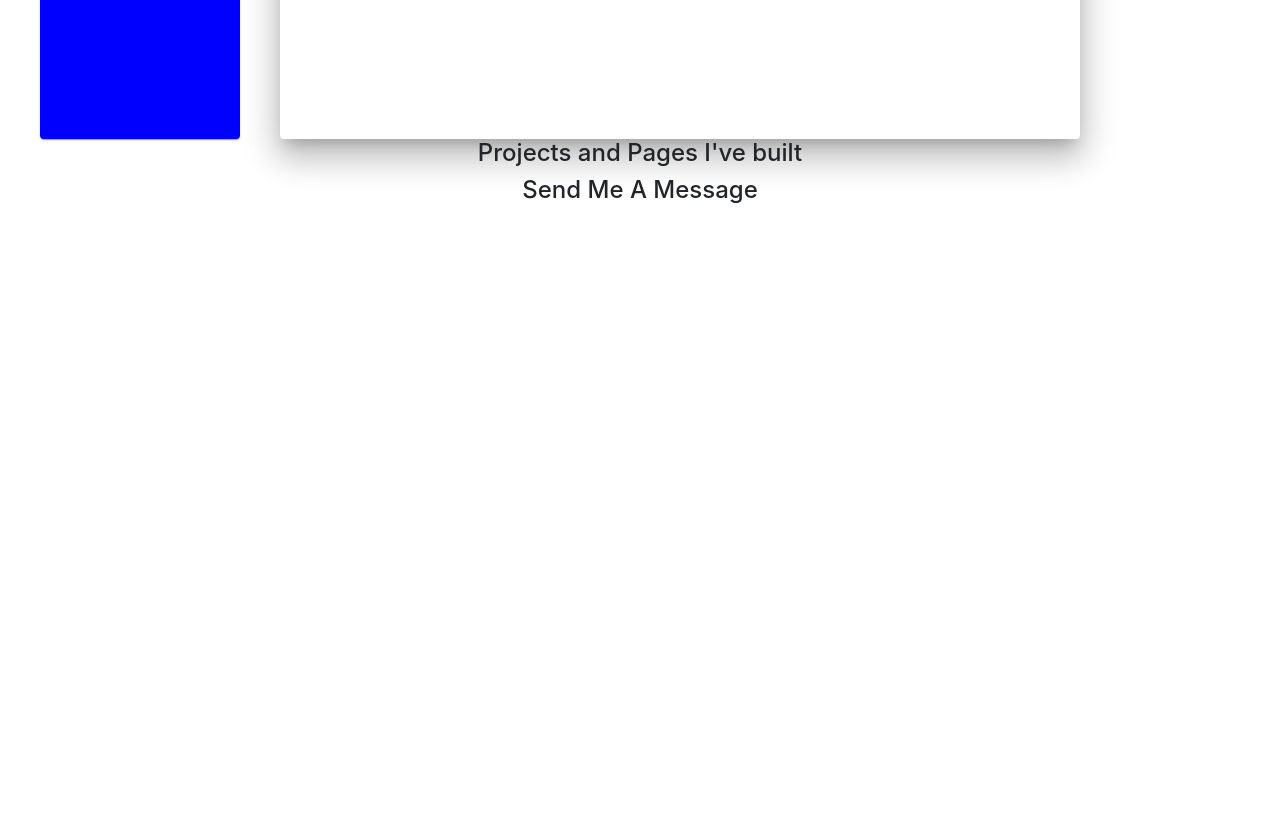
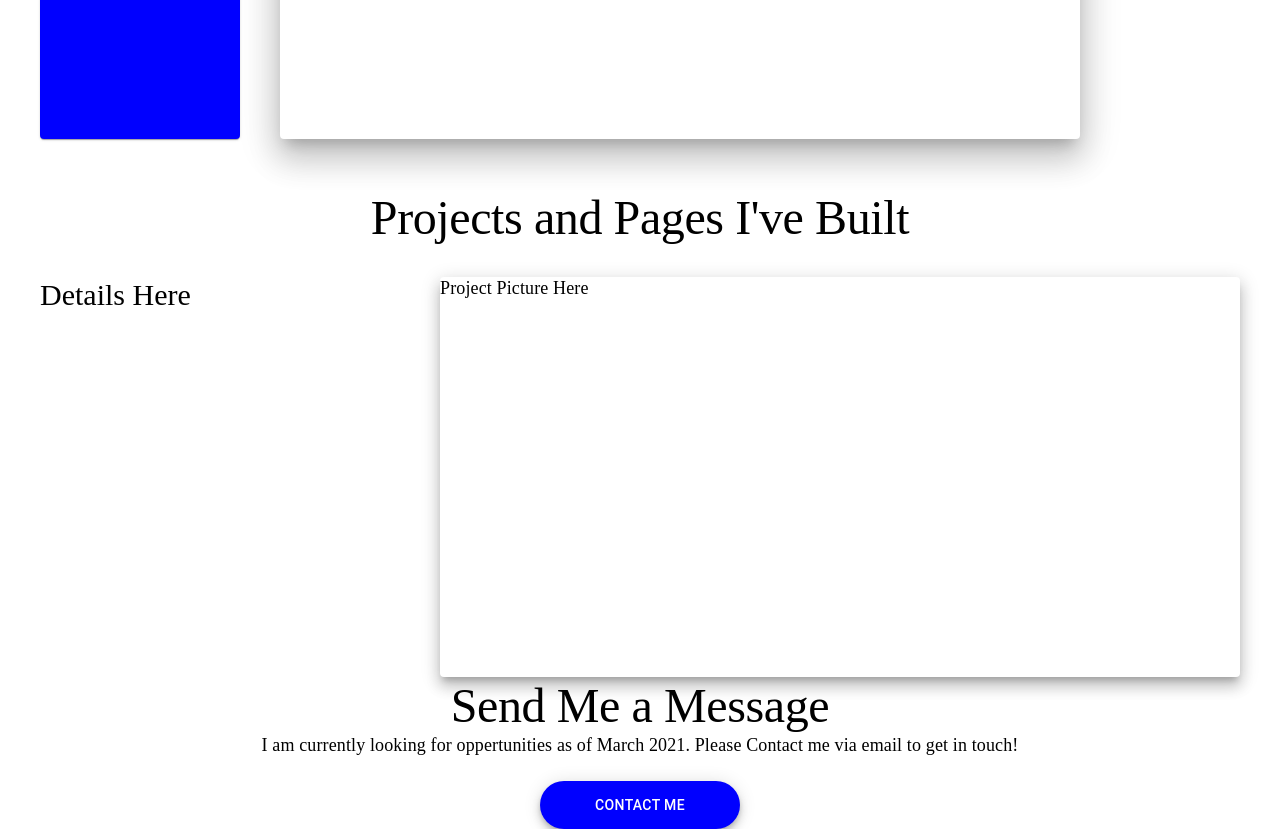
Before and after one commit to WattersIV/portfolio, a React (Create React App) app: page / in a window 1280 px wide. Shown: the part 1360-2189 px from the top of the page. Before the commit the page ends 1573 px from the top, so only its background shows below. Built offline with nearby package versions, Linux system fonts and the light colour scheme.

Commit message:
Add structure for send me a msg

```diff
--- a/src/componets/Contact.tsx
+++ b/src/componets/Contact.tsx
@@ -1,8 +1,24 @@
+import { Typography } from '@material-ui/core'
+import { makeStyles } from '@material-ui/core/styles'
+import ContactButton from './ContactButton'
+
+const useStyles = makeStyles((theme) => ({
+
+}))
 
 
 export default function Contact () {
+  const classes = useStyles()
 
   return (
-    <h4>Send Me A Message</h4>
+    <>
+    <Typography color='primary' variant='h2'>
+      Send Me a Message
+    </Typography>
+    <Typography color='primary' variant='h4'>
+      I am currently looking for oppertunities as of March 2021. Please Contact me via email to get in touch!
+    </Typography>
+    <ContactButton />
+  </>
   )
 }
--- /dev/null
+++ b/src/componets/Project.tsx
@@ -0,0 +1,33 @@
+import { Typography, Paper } from '@material-ui/core'
+import { makeStyles } from '@material-ui/core/styles'
+import ProjectDetails from './ProjectDetails'
+
+const useStyles = makeStyles((theme) => ({
+  projectCard: {
+    height: '400px',
+    width: '800px',
+    display: 'flex',
+    alignSelf: 'flex-end',
+  },
+  projectContainer: {
+    paddingTop: '30px',
+    display: 'flex',
+    justifyContent: 'space-between',
+  },
+}))
+
+
+export default function Project () {
+  const classes = useStyles()
+
+  return (
+    <div className={classes.projectContainer}>
+      <ProjectDetails />
+      <Paper className={classes.projectCard} elevation={10}>
+        <Typography color='primary' variant='h4'>
+          Project Picture Here
+        </Typography>
+      </Paper>
+    </div>
+  )
+}
--- /dev/null
+++ b/src/componets/ProjectDetails.tsx
@@ -0,0 +1,17 @@
+import { Typography } from '@material-ui/core'
+import { makeStyles } from '@material-ui/core/styles'
+
+const useStyles = makeStyles((theme) => ({
+
+}))
+
+
+export default function ProjectDetails () {
+  const classes = useStyles()
+
+  return (
+    <Typography color='primary' variant='h3'>
+      Details Here
+    </Typography>
+  )
+}
--- a/src/componets/Projects.tsx
+++ b/src/componets/Projects.tsx
@@ -1,8 +1,26 @@
+import { Typography } from '@material-ui/core'
+import { makeStyles } from '@material-ui/core/styles'
+import Project from './Project'
+
+const useStyles = makeStyles((theme) => ({
+  projectsContainer: {
+    paddingTop: '50px',
+    display: 'flex',
+    flexDirection: 'column',
+    width: '100%',
+  },
+}))
 
 
 export default function Projects () {
+  const classes = useStyles()
 
   return (
-    <h4>Projects and Pages I've built</h4>
+    <div className={classes.projectsContainer}>
+      <Typography variant='h2' color='primary' align='center'>
+        Projects and Pages I've Built
+      </Typography>
+        <Project />
+    </div>
   )
 }
```
Also changed, not shown: 1 other file (tests, documents, lock files or other folders).
